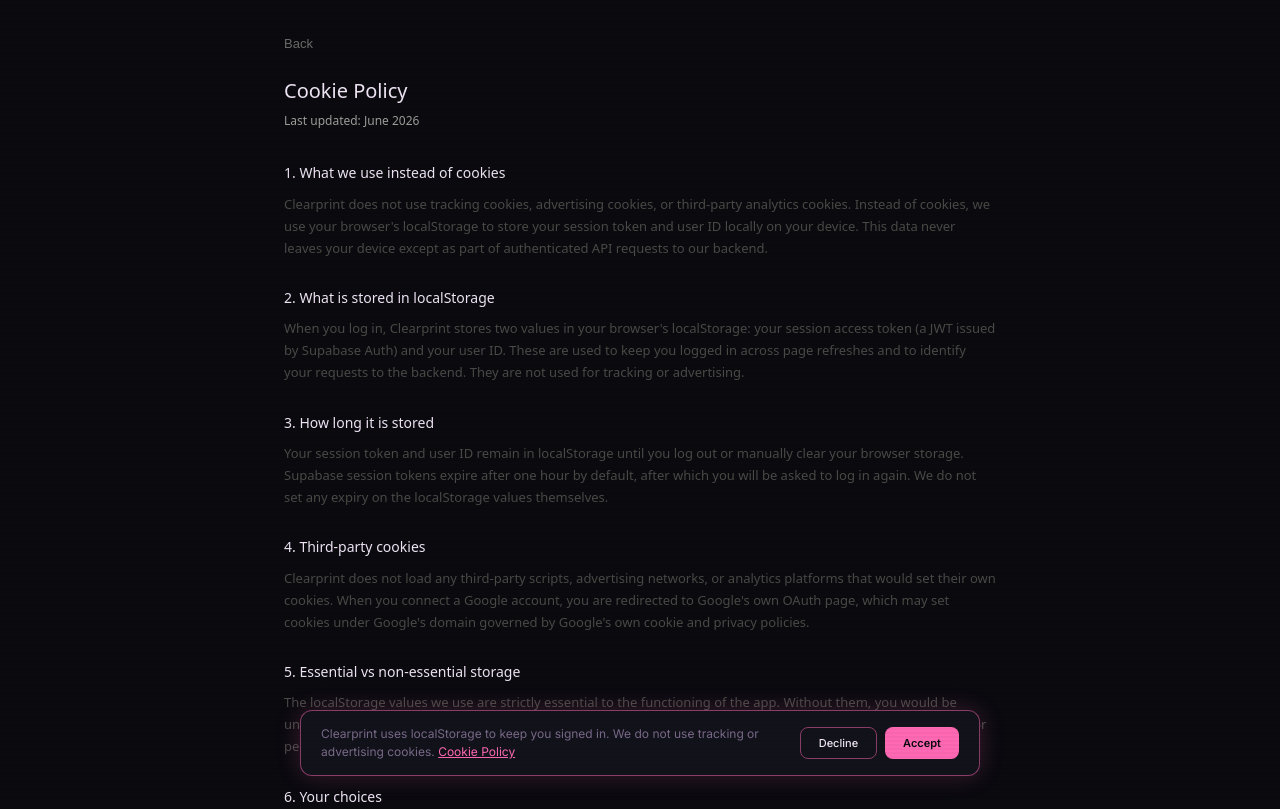
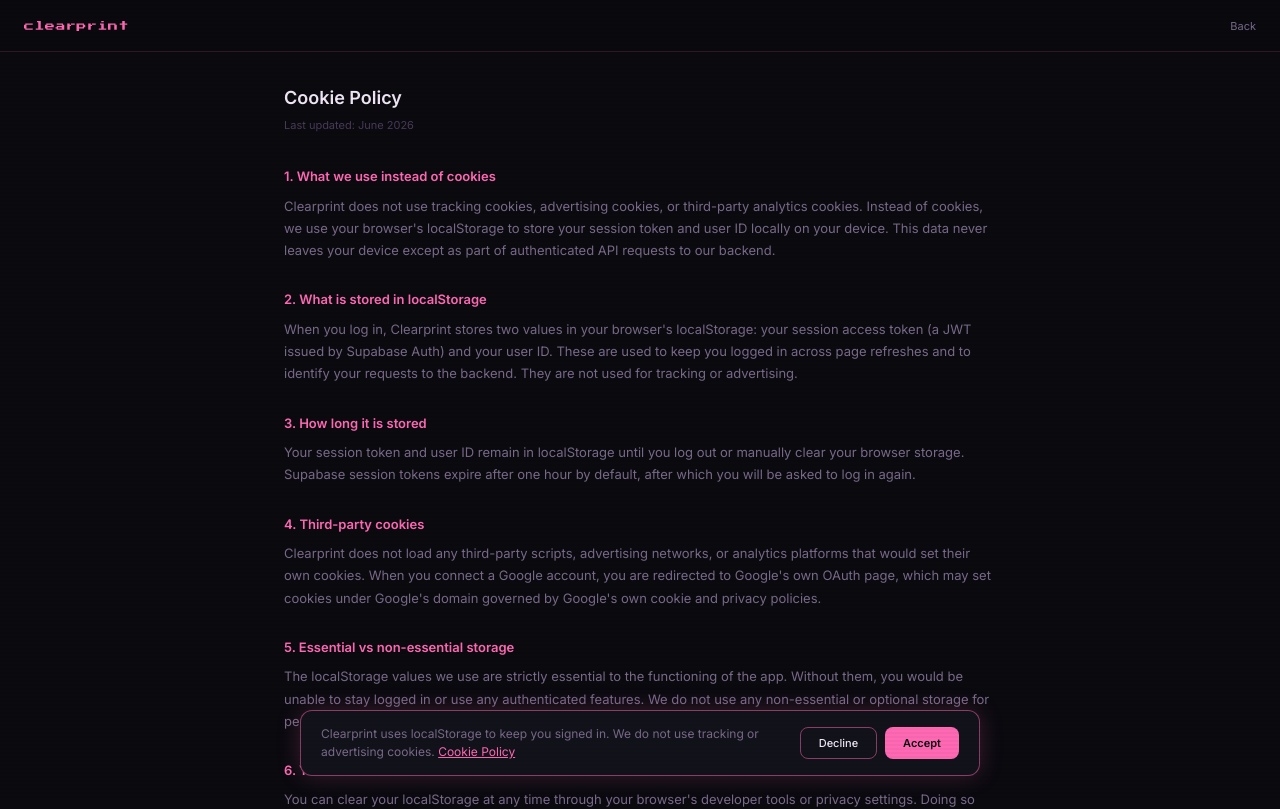
Before and after one commit to rafiaauthoi/Specter, a React app in the folder frontend/: page /cookies in a window 1280 px wide. Shown: the top 809 px of the page. Built offline with nearby package versions, Linux system fonts and the light colour scheme; no server answers; the HTML template or start-up script is replaced by a standard one.

Commit message:
frontend edits, fix Vercel routing

```diff
--- a/frontend/src/pages/CookiePolicy.jsx
+++ b/frontend/src/pages/CookiePolicy.jsx
@@ -5,31 +5,35 @@
   const navigate = useNavigate()
 
   return (
-    <div style={{ maxWidth: 760, margin: '0 auto', padding: '32px 24px', fontFamily: 'system-ui, sans-serif' }}>
+    <div style={{ minHeight: '100vh', background: 'var(--bg)' }}>
+      <nav className="navbar">
+        <span className="navbar-logo">clearprint</span>
         <button onClick={() => navigate(-1)}
-        style={{ background: 'none', border: 'none', color: '#6b6b67', fontSize: 13, cursor: 'pointer', marginBottom: 24, padding: 0 }}>
+          style={{ background: 'none', border: 'none', color: 'var(--text-muted)', fontSize: 11, cursor: 'pointer', fontFamily: 'var(--font-body)' }}>
           Back
         </button>
+      </nav>
 
-      <h1 style={{ fontSize: 20, fontWeight: 500, marginBottom: 4 }}>Cookie Policy</h1>
-      <p style={{ fontSize: 12, color: '#9e9e9a', marginBottom: 32 }}>Last updated: June 2026</p>
+      <div className="page">
+        <h1 className="section-title">Cookie Policy</h1>
+        <p style={{ fontSize: 11, color: 'var(--text-dim)', marginBottom: 32 }}>Last updated: June 2026</p>
 
         {[
           {
             title: '1. What we use instead of cookies',
-          body: 'Clearprint does not use tracking cookies, advertising cookies, or third-party analytics cookies. Instead of cookies, we use your browser\'s localStorage to store your session token and user ID locally on your device. This data never leaves your device except as part of authenticated API requests to our backend.'
+            body: "Clearprint does not use tracking cookies, advertising cookies, or third-party analytics cookies. Instead of cookies, we use your browser's localStorage to store your session token and user ID locally on your device. This data never leaves your device except as part of authenticated API requests to our backend."
           },
           {
             title: '2. What is stored in localStorage',
-          body: 'When you log in, Clearprint stores two values in your browser\'s localStorage: your session access token (a JWT issued by Supabase Auth) and your user ID. These are used to keep you logged in across page refreshes and to identify your requests to the backend. They are not used for tracking or advertising.'
+            body: "When you log in, Clearprint stores two values in your browser's localStorage: your session access token (a JWT issued by Supabase Auth) and your user ID. These are used to keep you logged in across page refreshes and to identify your requests to the backend. They are not used for tracking or advertising."
           },
           {
             title: '3. How long it is stored',
-          body: 'Your session token and user ID remain in localStorage until you log out or manually clear your browser storage. Supabase session tokens expire after one hour by default, after which you will be asked to log in again. We do not set any expiry on the localStorage values themselves.'
+            body: 'Your session token and user ID remain in localStorage until you log out or manually clear your browser storage. Supabase session tokens expire after one hour by default, after which you will be asked to log in again.'
           },
           {
             title: '4. Third-party cookies',
-          body: 'Clearprint does not load any third-party scripts, advertising networks, or analytics platforms that would set their own cookies. When you connect a Google account, you are redirected to Google\'s own OAuth page, which may set cookies under Google\'s domain governed by Google\'s own cookie and privacy policies.'
+            body: "Clearprint does not load any third-party scripts, advertising networks, or analytics platforms that would set their own cookies. When you connect a Google account, you are redirected to Google's own OAuth page, which may set cookies under Google's domain governed by Google's own cookie and privacy policies."
           },
           {
             title: '5. Essential vs non-essential storage',
@@ -37,24 +41,25 @@
           },
           {
             title: '6. Your choices',
-          body: 'You can clear your localStorage at any time through your browser\'s developer tools or privacy settings. Doing so will log you out of Clearprint. You can also log out using the logout option in the app, which clears these values automatically. Since we do not use tracking cookies, there is no cookie consent opt-out needed beyond what is described here.'
+            body: "You can clear your localStorage at any time through your browser's developer tools or privacy settings. Doing so will log you out of Clearprint. You can also log out using the sign out option in the app, which clears these values automatically."
           },
           {
             title: '7. Email delivery',
-          body: 'Confirmation emails are sent via Resend using the sender address onboarding@resend.dev. Resend is limited to 3,000 emails per month on the free tier. If you do not receive a confirmation email, please wait a few minutes and try again. This limit applies across all users of the service.'
+            body: 'Confirmation emails are sent via Resend using the sender address onboarding@resend.dev. Resend is limited to 3,000 emails per month on the free tier. If you do not receive a confirmation email, please wait a few minutes and try again.'
           },
           {
             title: '8. Contact',
-          body: 'For questions about how we handle browser storage or cookies, contact us at privacy@clearprint.app. Note that until a custom domain is configured, this address may not be active. Please check the site for current contact information.'
+            body: 'For questions about how we handle browser storage or cookies, contact us at privacy@clearprint.app. Note that until a custom domain is configured, this address may not be active.'
           },
         ].map(s => (
           <div key={s.title} style={{ marginBottom: 28 }}>
-          <h2 style={{ fontSize: 14, fontWeight: 500, marginBottom: 8 }}>{s.title}</h2>
-          <p style={{ fontSize: 13, color: '#4a4a47', lineHeight: 1.7, margin: 0 }}>{s.body}</p>
+            <h2 style={{ fontSize: 13, fontWeight: 600, color: 'var(--pink)', marginBottom: 8 }}>{s.title}</h2>
+            <p style={{ fontSize: 13, color: 'var(--text-muted)', lineHeight: 1.7, margin: 0 }}>{s.body}</p>
           </div>
         ))}
 
         <Footer />
       </div>
+    </div>
   )
 }
--- a/frontend/src/pages/PrivacyPolicy.jsx
+++ b/frontend/src/pages/PrivacyPolicy.jsx
@@ -5,14 +5,18 @@
   const navigate = useNavigate()
 
   return (
-    <div style={{ maxWidth: 760, margin: '0 auto', padding: '32px 24px', fontFamily: 'system-ui, sans-serif' }}>
+    <div style={{ minHeight: '100vh', background: 'var(--bg)' }}>
+      <nav className="navbar">
+        <span className="navbar-logo">clearprint</span>
         <button onClick={() => navigate(-1)}
-        style={{ background: 'none', border: 'none', color: '#6b6b67', fontSize: 13, cursor: 'pointer', marginBottom: 24, padding: 0 }}>
+          style={{ background: 'none', border: 'none', color: 'var(--text-muted)', fontSize: 11, cursor: 'pointer', fontFamily: 'var(--font-body)' }}>
           Back
         </button>
+      </nav>
 
-      <h1 style={{ fontSize: 20, fontWeight: 500, marginBottom: 4 }}>Privacy Policy</h1>
-      <p style={{ fontSize: 12, color: '#9e9e9a', marginBottom: 32 }}>Last updated: June 2026</p>
+      <div className="page">
+        <h1 className="section-title">Privacy Policy</h1>
+        <p style={{ fontSize: 11, color: 'var(--text-dim)', marginBottom: 32 }}>Last updated: June 2026</p>
 
         {[
           {
@@ -49,12 +53,13 @@
           },
         ].map(s => (
           <div key={s.title} style={{ marginBottom: 28 }}>
-          <h2 style={{ fontSize: 14, fontWeight: 500, marginBottom: 8 }}>{s.title}</h2>
-          <p style={{ fontSize: 13, color: '#4a4a47', lineHeight: 1.7, margin: 0 }}>{s.body}</p>
+            <h2 style={{ fontSize: 13, fontWeight: 600, color: 'var(--pink)', marginBottom: 8 }}>{s.title}</h2>
+            <p style={{ fontSize: 13, color: 'var(--text-muted)', lineHeight: 1.7, margin: 0 }}>{s.body}</p>
           </div>
         ))}
 
         <Footer />
       </div>
+    </div>
   )
 }
--- a/frontend/src/pages/Security.jsx
+++ b/frontend/src/pages/Security.jsx
@@ -5,15 +5,19 @@
   const navigate = useNavigate()
 
   return (
-    <div style={{ maxWidth: 760, margin: '0 auto', padding: '32px 24px', fontFamily: 'system-ui, sans-serif' }}>
+    <div style={{ minHeight: '100vh', background: 'var(--bg)' }}>
+      <nav className="navbar">
+        <span className="navbar-logo">clearprint</span>
         <button onClick={() => navigate(-1)}
-        style={{ background: 'none', border: 'none', color: '#6b6b67', fontSize: 13, cursor: 'pointer', marginBottom: 24, padding: 0 }}>
+          style={{ background: 'none', border: 'none', color: 'var(--text-muted)', fontSize: 11, cursor: 'pointer', fontFamily: 'var(--font-body)' }}>
           Back
         </button>
+      </nav>
 
-      <h1 style={{ fontSize: 20, fontWeight: 500, marginBottom: 4 }}>Security</h1>
-      <p style={{ fontSize: 12, color: '#9e9e9a', marginBottom: 8 }}>Last updated: June 2026</p>
-      <p style={{ fontSize: 13, color: '#6b6b67', marginBottom: 32, lineHeight: 1.7 }}>
+      <div className="page">
+        <h1 className="section-title">Security</h1>
+        <p style={{ fontSize: 11, color: 'var(--text-dim)', marginBottom: 8 }}>Last updated: June 2026</p>
+        <p style={{ fontSize: 13, color: 'var(--text-muted)', marginBottom: 32, lineHeight: 1.7 }}>
           Clearprint was built with security as a core requirement, not an afterthought. This page documents the specific technical controls in place.
         </p>
 
@@ -56,12 +60,13 @@
           },
         ].map(s => (
           <div key={s.title} style={{ marginBottom: 28 }}>
-          <h2 style={{ fontSize: 14, fontWeight: 500, marginBottom: 8 }}>{s.title}</h2>
-          <p style={{ fontSize: 13, color: '#4a4a47', lineHeight: 1.7, margin: 0 }}>{s.body}</p>
+            <h2 style={{ fontSize: 13, fontWeight: 600, color: 'var(--pink)', marginBottom: 8 }}>{s.title}</h2>
+            <p style={{ fontSize: 13, color: 'var(--text-muted)', lineHeight: 1.7, margin: 0 }}>{s.body}</p>
           </div>
         ))}
 
         <Footer />
       </div>
+    </div>
   )
 }
--- a/frontend/src/pages/TermsOfService.jsx
+++ b/frontend/src/pages/TermsOfService.jsx
@@ -5,14 +5,18 @@
   const navigate = useNavigate()
 
   return (
-    <div style={{ maxWidth: 760, margin: '0 auto', padding: '32px 24px', fontFamily: 'system-ui, sans-serif' }}>
+    <div style={{ minHeight: '100vh', background: 'var(--bg)' }}>
+      <nav className="navbar">
+        <span className="navbar-logo">clearprint</span>
         <button onClick={() => navigate(-1)}
-        style={{ background: 'none', border: 'none', color: '#6b6b67', fontSize: 13, cursor: 'pointer', marginBottom: 24, padding: 0 }}>
+          style={{ background: 'none', border: 'none', color: 'var(--text-muted)', fontSize: 11, cursor: 'pointer', fontFamily: 'var(--font-body)' }}>
           Back
         </button>
+      </nav>
 
-      <h1 style={{ fontSize: 20, fontWeight: 500, marginBottom: 4 }}>Terms of Service</h1>
-      <p style={{ fontSize: 12, color: '#9e9e9a', marginBottom: 32 }}>Last updated: June 2026</p>
+      <div className="page">
+        <h1 className="section-title">Terms of Service</h1>
+        <p style={{ fontSize: 11, color: 'var(--text-dim)', marginBottom: 32 }}>Last updated: June 2026</p>
 
         {[
           {
@@ -57,12 +61,13 @@
           },
         ].map(s => (
           <div key={s.title} style={{ marginBottom: 28 }}>
-          <h2 style={{ fontSize: 14, fontWeight: 500, marginBottom: 8 }}>{s.title}</h2>
-          <p style={{ fontSize: 13, color: '#4a4a47', lineHeight: 1.7, margin: 0 }}>{s.body}</p>
+            <h2 style={{ fontSize: 13, fontWeight: 600, color: 'var(--pink)', marginBottom: 8 }}>{s.title}</h2>
+            <p style={{ fontSize: 13, color: 'var(--text-muted)', lineHeight: 1.7, margin: 0 }}>{s.body}</p>
           </div>
         ))}
 
         <Footer />
       </div>
+    </div>
   )
 }
```
Also changed, not shown: frontend/vercel.json (added). Lines whose indentation alone changed are shown as unchanged.
